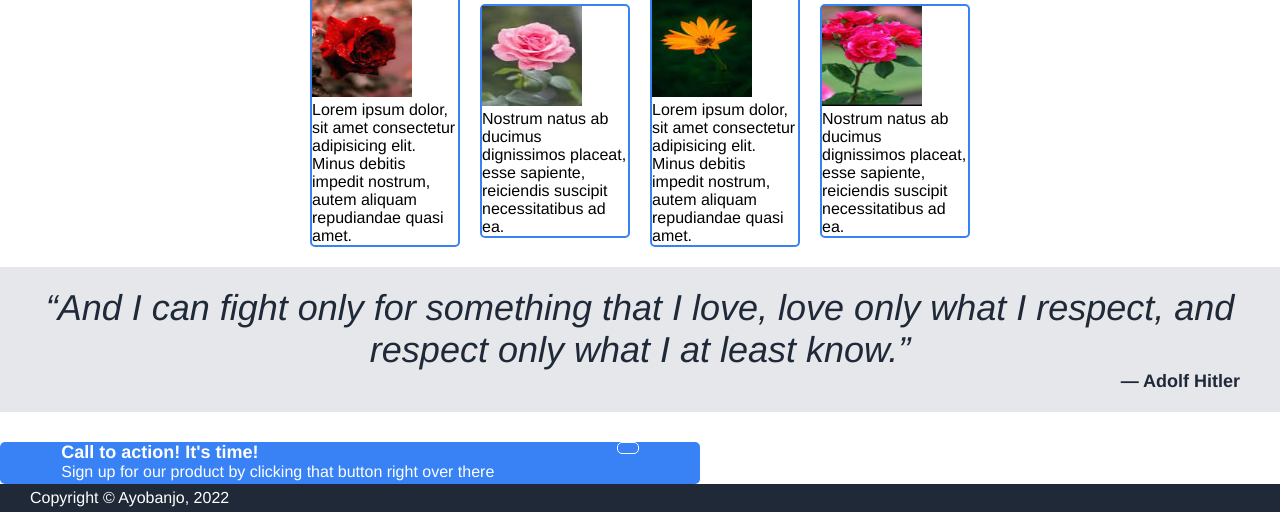
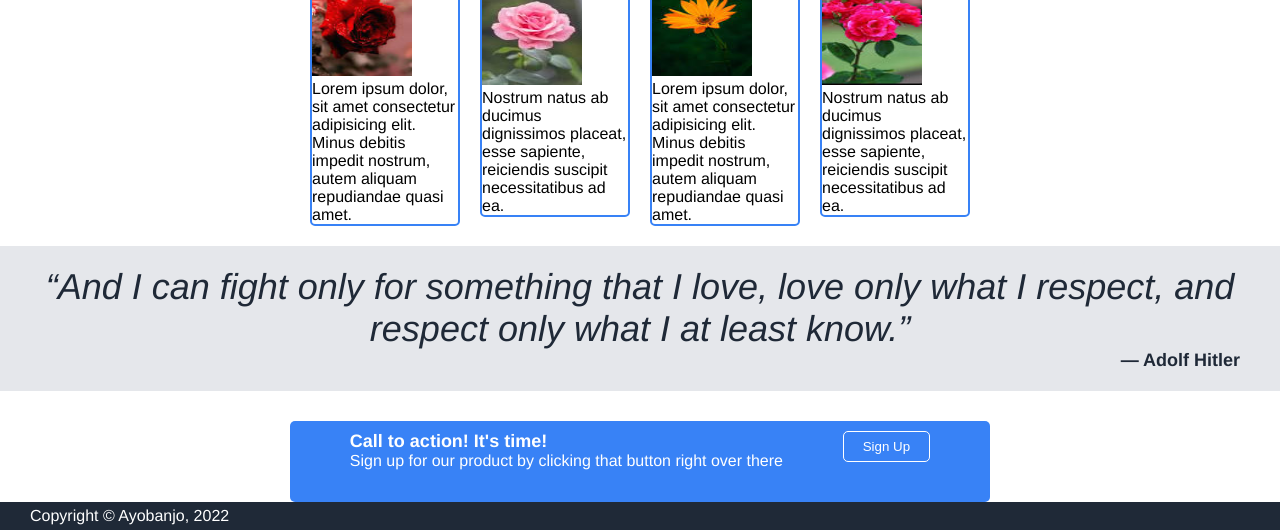
Before and after one commit to ayobanjo/Odin-Landing-Page, a plain HTML site: page index.html in a window 1280 px wide. Shown: the part 335-865 px from the top of the page. Drawn offline with Linux system fonts and the light colour scheme.

Commit message:
actBtn update

```diff
--- a/index.html
+++ b/index.html
@@ -24,7 +24,7 @@
                 <p class="mainText">This website is <span>Awesome</span></p>
                 <p class="secText">Lorem ipsum dolor sit, amet consectetur adipisicing elit. Vitae error animi
                     repudiandae quaerat quos
-                    quibusdam deserunt nobis, temporibus ratione consequatur, dicta blanditiis veniam.
+                    quibusdam deserun
                 </p>
                 <div>
                     <button class="heroBtn">Sign Up</button>
@@ -85,7 +85,7 @@
                 <h5>Call to action! It's time!</h5>
                 <p class="actionPar">Sign up for our product by clicking that button right over there</p>
             </div>
-            <button class="actBtn"></button>
+            <button class="actBtn">Sign Up</button>
         </div>
     </section>
     <footer>
--- a/styles.css
+++ b/styles.css
@@ -119,6 +119,8 @@ img{
     max-width: 700px;
     display: flex;
     justify-content: space-around;
+    margin: 0 auto;
+    padding: 10px 30px;
 }
 h5{
     font-size: 18px;
@@ -127,7 +129,7 @@ h5{
     border: 1px solid #fff;
     background-color: #3882f6;
     color: #fff;
-    padding: 5px 10px;
+    padding:7px 19px;
     border-radius: 5px;
     margin-bottom: 30px;
 }
```
